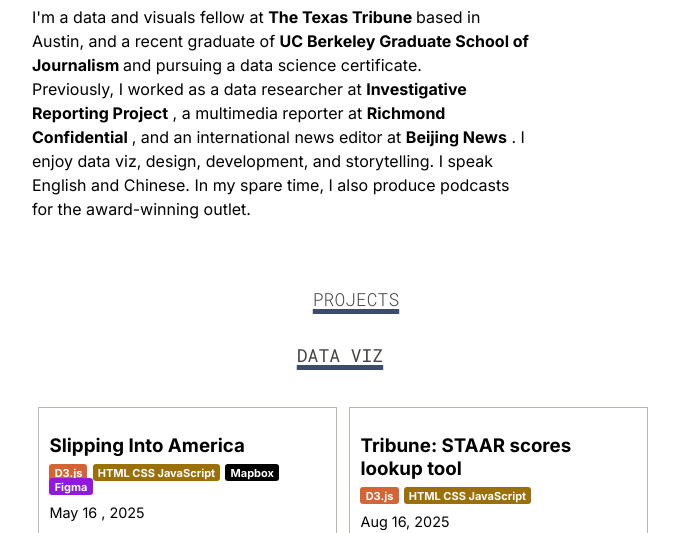
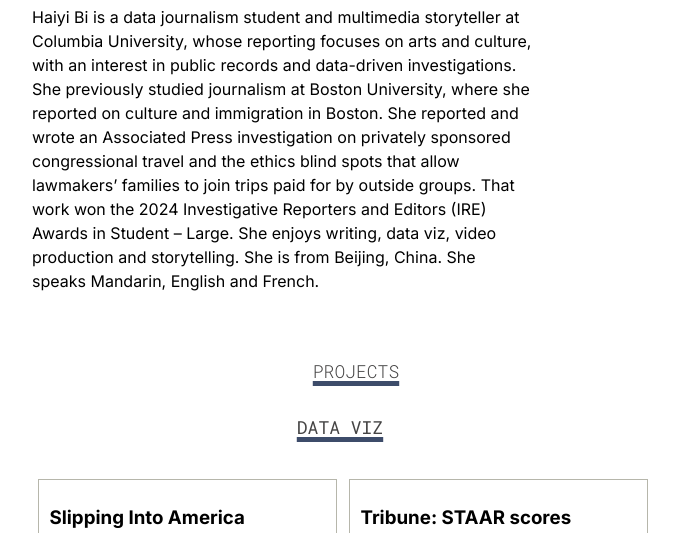
Before and after one commit to haiyib/portfolio-page, a plain HTML site: page index.html in a window 1280 px wide. Shown: the part 245-778 px from the top of the page, without its empty margins (284-963 px from the left). Drawn offline with Linux system fonts and the light colour scheme.

Commit message:
Update index.html

```diff
--- a/index.html
+++ b/index.html
@@ -55,32 +55,14 @@
       </div>
 
       <p class="col-6 bio">
-        I'm a data and visuals fellow at
-        <span class="work">
-          <a href="https://www.texastribune.org/about/staff/edison-wu/" target="_blank">
-            The Texas Tribune
-          </a>
-        </span>
-        based in Austin, and a recent graduate of
-        <span class="work">
-          <a href="https://journalism.berkeley.edu/person/edison-wu/" target="_blank">
-            UC Berkeley Graduate School of Journalism
-          </a>
-        </span>
-        and pursuing a data science certificate.
-        <br />
-        Previously, I worked as a data researcher at
-        <strong>Investigative Reporting Project</strong>
-        , a multimedia reporter at
-        <span class="work">
-          <a href="https://richmondconfidential.org/author/ewu/" target="_blank">
-            Richmond Confidential
-          </a>
-        </span>
-        , and an international news editor at
-        <strong>Beijing News</strong>
-        . I enjoy data viz, design, development, and storytelling. I speak English and Chinese. In
-        my spare time, I also produce podcasts for the award-winning outlet.
+       Haiyi Bi is a data journalism student and multimedia storyteller at Columbia University,
+       whose reporting focuses on arts and culture, with an interest in public records and data-driven investigations.
+       She previously studied journalism at Boston University, where she reported on culture and immigration in Boston.
+       She reported and wrote an Associated Press investigation on privately sponsored congressional travel and the ethics
+       blind spots that allow lawmakers’ families to join trips paid for by outside groups.
+       That work won the 2024 Investigative Reporters and Editors (IRE) Awards in Student – Large.
+       She enjoys writing, data viz, video production and storytelling.
+       She is from Beijing, China. She speaks Mandarin, English and French.
       </p>
 
       <div class="row contact">
```
